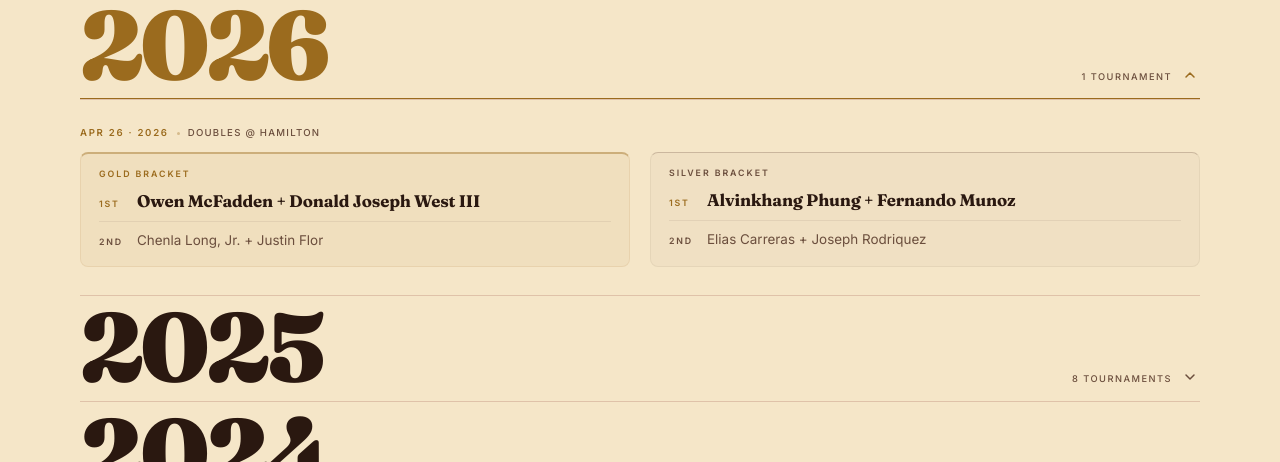
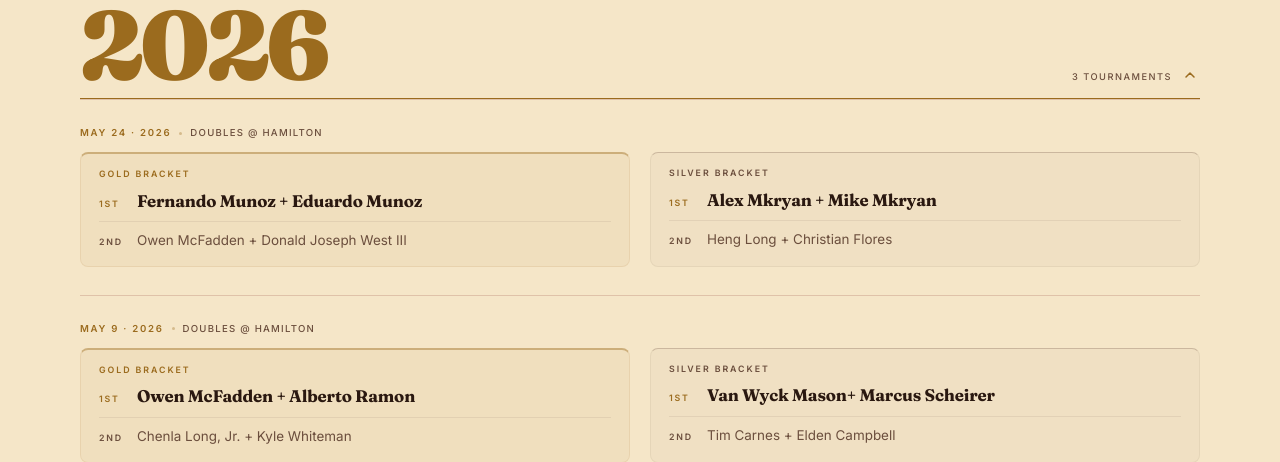
Before and after one commit to longchenlajr/aura-volley-group-llc, a Next.js app: page /longvolleyball/records in a window 1280 px wide. Shown: the part 338-800 px from the top of the page. Built offline with nearby package versions, Linux system fonts and the light colour scheme; no server answers.

Commit message:
added 5/31 tournament and updated records to include recent winners

```diff
--- a/src/app/(tournament)/longvolleyball/records/page.tsx
+++ b/src/app/(tournament)/longvolleyball/records/page.tsx
@@ -12,6 +12,32 @@ interface TournamentResult {
 }
 
 const RESULTS: TournamentResult[] = [
+  {
+    date: "5/24/26",
+    name: "Doubles @ Hamilton",
+    format: "doubles",
+    gold: {
+      first: "Fernando Munoz + Eduardo Munoz",
+      second: "Owen McFadden + Donald Joseph West III",
+    },
+    silver: {
+      first: "Alex Mkryan + Mike Mkryan",
+      second: "Heng Long + Christian Flores",
+    },
+  },
+  {
+    date: "5/9/26",
+    name: "Doubles @ Hamilton",
+    format: "doubles",
+    gold: {
+      first: "Owen McFadden + Alberto Ramon",
+      second: "Chenla Long, Jr. + Kyle Whiteman",
+    },
+    silver: {
+      first: "Van Wyck Mason+ Marcus Scheirer",
+      second: "Tim Carnes + Elden Campbell",
+    },
+  },
   {
     date: "4/26/26",
     name: "Doubles @ Hamilton",
--- a/src/config/tournaments.json
+++ b/src/config/tournaments.json
@@ -36,6 +36,15 @@
       "teamSize": 2,
       "registrationOpen": true
     },
+    {
+          "id": "doubles-05-31-2026",
+          "name": "Doubles @ Hamilton",
+          "date": "2026-05-31T09:00:00-04:00",
+          "location": "515 S. Ott Street, Allentown, PA 18104",
+          "format": "doubles",
+          "teamSize": 2,
+          "registrationOpen": true
+        },
     {
       "id": "doubles-06-20-2026",
       "name": "Doubles @ Hamilton",
--- a/src/lib/bracket-generation.ts
+++ b/src/lib/bracket-generation.ts
@@ -335,14 +335,24 @@ function seedWithPoolSeparation(
   const order = bracketSeedOrder(bracketSize);
   const slots: (OverallTeamStanding | null)[] = new Array(bracketSize).fill(null);
 
+  console.log("[SEEDING] Teams passed to seedWithPoolSeparation:", teams.map((t, i) => `${i+1}. ${t.team_name} (rank ${t.overall_rank})`).join(", "));
+
   // Place each team in the correct bracket position based on its rank
   for (let teamIndex = 0; teamIndex < teams.length; teamIndex++) {
     const seedRank = teamIndex + 1; // teams[0] is rank 1, teams[1] is rank 2, etc.
     const bracketPos = order.indexOf(seedRank);
+    console.log(`[SEEDING] Team ${teamIndex+1} (${teams[teamIndex].team_name}): seedRank=${seedRank}, bracketPos=${bracketPos}`);
     if (bracketPos >= 0) {
       slots[bracketPos] = teams[teamIndex];
     }
   }
+
+  // Log bye positions
+  const byePositions = slots
+    .map((t, i) => t === null ? i : null)
+    .filter(i => i !== null)
+    .slice(0, 4);
+  console.log(`[SEEDING] Bye positions: ${byePositions.join(", ")}`);
 
   return slots;
 }
```
